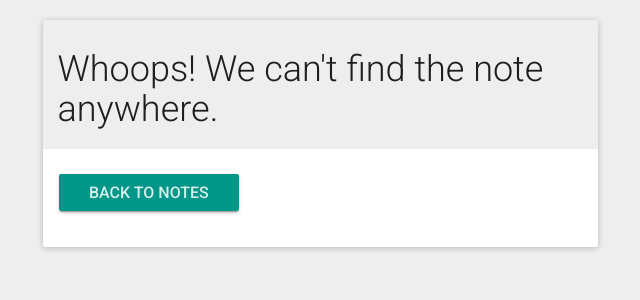
After one commit to cr8ivecodesmith/djcrashed, a Django app: template app/templates/404.html in a window 1280 px wide. The commit adds this page. Shown: the top 300 px of the page, without its empty margins (320-960 px from the left). Run offline with Django 3.2, Linux system fonts and the light colour scheme; the template is opened without the code that fills it, so the values that code supplies are empty; some libraries are stand-ins or nearby versions.

Commit message:
Changed base template default and added 404 handler

```diff
--- /dev/null
+++ b/app/templates/404.html
@@ -0,0 +1,18 @@
+{% extends 'base.html' %}
+
+{% block content %}
+<div class="row">
+    <div class="col-md-6 col-md-offset-3">
+        <div class="panel panel-default">
+            <div class="panel-heading">
+                <h1>Whoops! We can't find the note anywhere.</h1>
+            </div>
+            <div class="panel-body">
+                <p><a class="btn btn-raised btn-primary btn-lg"
+                    href="{% url 'notes:index' %}"
+                >Back to Notes</a></p>
+            </div>
+        </div>
+    </div>
+</div>
+{% endblock content %}
--- a/app/templates/base.html
+++ b/app/templates/base.html
@@ -39,10 +39,8 @@
 {% block header %}
 {% endblock header %}
 
-<main class="row">
 {% block content %}
 {% endblock content %}
-</main><!-- main row -->
 
 {% block footer %}
 {% endblock footer %}
```
